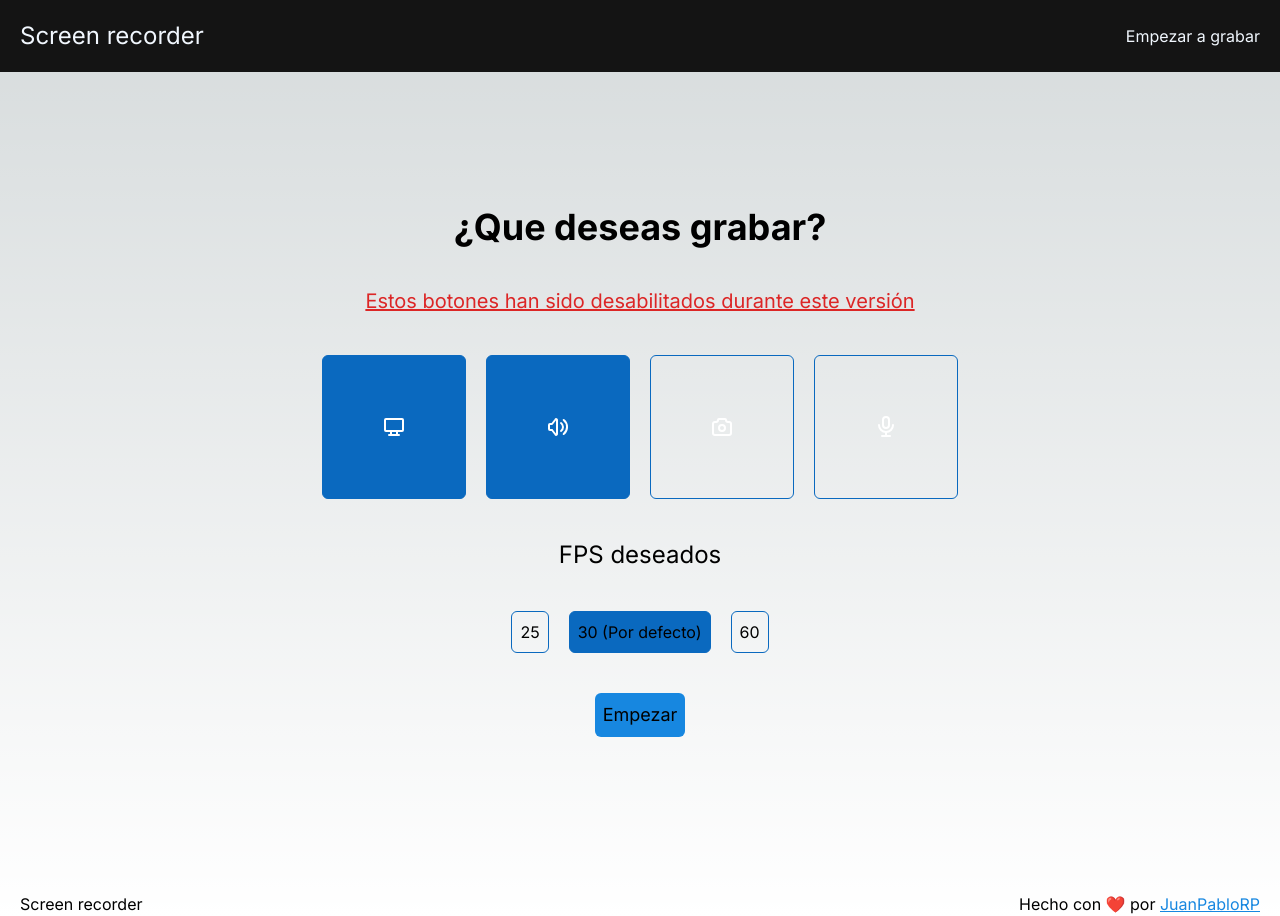
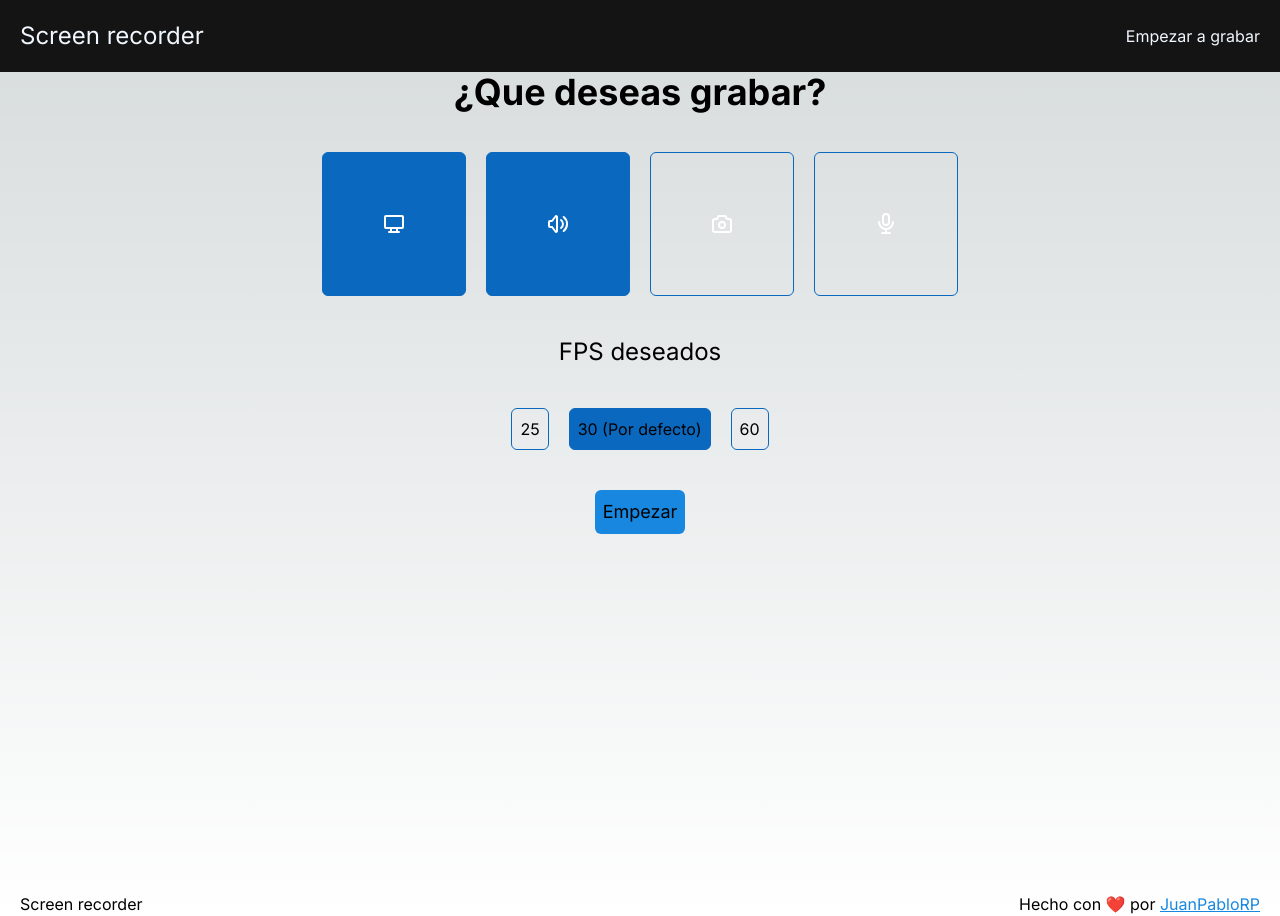
Before and after one commit to JuanPabloRP/screen-recorder, a Next.js app: page /recorder in a window 1280 px wide. Built offline with nearby package versions, Linux system fonts and the light colour scheme.

Commit message:
Refactor media recording functionality and add VideoPlayer and RecordingOptions components

```diff
--- a/app/recorder/page.jsx
+++ b/app/recorder/page.jsx
@@ -5,45 +5,48 @@ import mic from '@/public/svg/mic.svg';
 import video from '@/public/svg/video.svg';
 import screen from '@/public/svg/screen.svg';
 import audio from '@/public/svg/audio.svg';
-
+import RecordingOptions from '@/components/recorder/RecordingOptions';
+import VideoPlayer from '@/components/recorder/VideoPlayer';
+import { useRecordingContext } from '@/context/recordingContext';
 
 const Recorder = () => {
-	const [recording, setRecording] = useState({
-		video: false,
-		audio: true,
-		screen: true,
-		mic: false,
-		fps: 30,
-		isRecording: false,
-		isPaused: false,
-	});
+	const { recording, setRecording } = useRecordingContext();
 
-	const mediaRecordingRef = useRef({});
+	const mediaRecorderRef = useRef({});
 	const mediaRef = useRef({});
+	const videoStreamRef = useRef({});
 
 	const handleStartRecording = async () => {
 		try {
-			//console.log(mediaRecordingRef.current);
-
 			const media = await navigator.mediaDevices.getDisplayMedia({
 				video: { frameRate: { ideal: recording.fps } },
 				audio: recording.audio,
 			});
-
+			//Save the media stream
 			mediaRef.current = media;
 
 			const mediaRecorder = new MediaRecorder(media, {
 				mimeType: 'video/webm; codecs=vp9',
 			});
-			console.log(mediaRecorder);
-			mediaRecordingRef.current = mediaRecorder;
+			//Save the media recorder
+			mediaRecorderRef.current = mediaRecorder;
+			//Start recording
 			mediaRecorder.start();
 
-			console.log(media);
-			const updatedRecording = { ...recording, isRecording: true };
+			//Set the video stream to the video element00
+			videoStreamRef.current.srcObject = media;
+			console.log(videoStreamRef.current.srcObject);
+
+			//Update the state
+			const updatedRecording = {
+				...recording,
+				isRecording: true,
+				videoStream: media,
+			};
 			setRecording(updatedRecording);
+			console.log(recording.videoStream);
 		} catch (error) {
-			//console.error(error);
+			console.error(error);
 			setRecording({ ...recording, isRecording: false });
 		}
 	};
@@ -51,34 +54,36 @@ const Recorder = () => {
 	const handleEndRecording = async () => {
 		try {
 			handleDownload();
+
 			mediaRef.current?.getTracks().forEach((track) => track.stop());
-			console.log(mediaRecordingRef.current);
-			if (mediaRecordingRef.current) {
-				mediaRecordingRef.current?.stop();
+			//console.log(mediaRecorderRef.current);
+
+			if (mediaRecorderRef.current) {
+				mediaRecorderRef.current?.stop();
 			}
 			const updatedRecording = { ...recording, isRecording: false };
 			setRecording(updatedRecording);
 
 			//const [video] = await mediaRef.current.getVideoTracks();
 		} catch (error) {
-			console.log(error);
+			//console.log(error);
 		}
 	};
 
 	const handlePauseRecording = async () => {
-		console.log(mediaRecordingRef.current);
-		if (mediaRecordingRef.current) {
-			mediaRecordingRef.current?.pause();
+		//console.log(mediaRecorderRef.current);
+		if (mediaRecorderRef.current) {
+			mediaRecorderRef.current?.pause();
 		}
 		const updatedRecording = { ...recording, isPaused: true };
 		setRecording(updatedRecording);
 	};
 
 	const handleContinueRecording = async () => {
-		console.log(mediaRecordingRef.current);
+		//console.log(mediaRecorderRef.current);
 
-		if (mediaRecordingRef.current) {
-			mediaRecordingRef.current?.resume();
+		if (mediaRecorderRef.current) {
+			mediaRecorderRef.current?.resume();
 		}
 		const updatedRecording = { ...recording, isPaused: false };
 		setRecording(updatedRecording);
@@ -86,7 +91,7 @@ const Recorder = () => {
 
 	const handleDownload = async () => {
 		try {
-			mediaRecordingRef.current.ondataavailable = (event) => {
+			mediaRecorderRef.current.ondataavailable = (event) => {
 				const blob = new Blob([event.data], { type: 'video/webm' });
 				const url = URL.createObjectURL(blob);
 				const a = document.createElement('a');
@@ -103,7 +108,7 @@ const Recorder = () => {
 
 	const handleRecordingOptions = (e, type) => {
 		if (type == 'FPSoptions') {
-			console.log(e.target.id);
+			//console.log(e.target.id);
 			const { id } = e.target;
 
 			const updatedRecording = { ...recording, fps: id };
@@ -123,7 +128,7 @@ const Recorder = () => {
 			{
 				id: 'screen',
 				title: 'Grabar pantalla',
-				active: recording.screen,
+				active: true,
 				svg: screen,
 			},
 			{
@@ -135,13 +140,13 @@ const Recorder = () => {
 			{
 				id: 'video',
 				title: 'Grabar cámara',
-				active: recording.video,
+				active: false,
 				svg: video,
 			},
 			{
 				id: 'mic',
 				title: 'Grabar micrófono',
-				active: recording.mic,
+				active: false,
 				svg: mic,
 			},
 		],
@@ -166,101 +171,35 @@ const Recorder = () => {
 			},
 		],
 	};
-
-	useEffect(() => {
-		const fun = async () => {
-			const mediaObj = await navigator.mediaDevices.enumerateDevices();
-			console.log(mediaObj);
-		};
-
-		fun();
-	});
-
 	return (
-		<main className="min-h-screen flex flex-col justify-center items-center gap-10 ">
-			<h1 className="text-4xl font-bold ">¿Que deseas grabar?</h1>
-			<p className="text-red-600 underline text-xl">
-				Estos botones han sido desabilitados durante este versión
-			</p>
-			<ul className="flex gap-5">
-				{btnOptions.recordingOptions.map(
-					({ id, title, active, svg }, index) => (
-						<li
-							key={index}
-							className={`w-36 h-36 border border-congress-blue-600 rounded-md ${
-								active ? 'bg-congress-blue-600' : ''
-							}`}
-						>
-							<button
-								id={id}
-								className="w-full h-full flex justify-center items-center "
-								onClick={(e) => handleRecordingOptions(e, 'recordingOptions')}
-								disabled={true}
-							>
-								<Image src={svg} alt="svg" className="text-white " />
-							</button>
-						</li>
-					)
-				)}
-			</ul>
-
-			<h2 className="text-2xl">FPS deseados</h2>
-			<ul className="flex justify-between  gap-5">
-				{btnOptions.FPSoptions.map(({ id, title, active, disabled }, index) => (
-					<li
-						key={index}
-						className={` border border-congress-blue-600 rounded-md  hover:border-congress-blue-900 ${
-							active ? 'bg-congress-blue-600' : ''
-						}`}
-					>
-						<button
-							id={id}
-							className="w-full h-full p-2"
-							onClick={(e) => handleRecordingOptions(e, 'FPSoptions')}
-							disabled={disabled}
-						>
-							{title}
-						</button>
-					</li>
-				))}
-			</ul>
-
+		<main className="min-h-screen flex flex-col  items-center gap-10 ">
 			{!recording.isRecording ? (
-				<button
-					onClick={() => handleStartRecording()}
-					className="mx-auto  text-center text-lg bg-congress-blue-500 p-2 rounded-md hover:bg-congress-blue-600 focus:bg-congress-blue-800 focus:text-congress-blue-100"
-				>
-					Empezar
-				</button>
+				<RecordingOptions
+					handleStartRecording={handleStartRecording}
+					btnOptions={btnOptions}
+					handleRecordingOptions={handleRecordingOptions}
+				/>
 			) : (
-				<section className="flex gap-5">
-					<button
-						className='className="mx-auto  text-center text-lg bg-red-500 p-2 rounded-md hover:bg-red-600 focus:bg-red-800 focus:text-congress-blue-100'
-						onClick={() => handleEndRecording()}
-					>
-						Dejar de grabar
-					</button>
-					<section>
-						{recording.isPaused ? (
-							<button
-								onClick={() => handleContinueRecording()}
-								className="bg-green-600 p-2 rounded-md"
-							>
-								Continuar
-							</button>
-						) : (
-							<button
-								onClick={() => handlePauseRecording()}
-								className="bg-congress-blue-600 p-2 rounded-md"
-							>
-								Pausar
-							</button>
-						)}
-					</section>
-				</section>
+				<VideoPlayer
+					videoStreamRef={videoStreamRef.current.srcObject}
+					handleEndRecording={handleEndRecording}
+					handleContinueRecording={handleContinueRecording}
+					handlePauseRecording={handlePauseRecording}
+				/>
 			)}
 		</main>
 	);
 };
 
 export default Recorder;
+
+/* const [recording, setRecording] = useState({
+		video: false,
+		audio: true,
+		screen: true,
+		mic: false,
+		fps: 30,
+		isRecording: false,
+		isPaused: false,
+		videoStream: {},
+	}); */
--- /dev/null
+++ b/components/recorder/RecordingOptions.tsx
@@ -0,0 +1,86 @@
+'use client';
+import { useRecordingContext } from '@/context/recordingContext';
+import { StaticImport } from 'next/dist/shared/lib/get-img-props';
+import Image from 'next/image';
+
+interface BtnOption {
+	id: string;
+	title: string;
+	active: boolean;
+	disabled?: boolean ;
+	svg: string | StaticImport;
+}
+
+interface RecordingOptionsProps {
+	btnOptions: {
+		recordingOptions: BtnOption[];
+		FPSoptions: BtnOption[];
+	};
+	handleRecordingOptions: (e: any, type: string) => void; // Reemplaza 'any' con el tipo correcto para 'e'
+	handleStartRecording: () => void;
+}
+
+const RecordingOptions = ({
+	btnOptions,
+	handleRecordingOptions,
+	handleStartRecording,
+}: RecordingOptionsProps) => {
+	const { recording, setRecording } = useRecordingContext();
+
+	return (
+		<main className="min-h-screen flex flex-col  items-center gap-10 ">
+			<h1 className="text-4xl font-bold ">¿Que deseas grabar?</h1>
+
+			<ul className="flex gap-5">
+				{btnOptions.recordingOptions.map(
+					({ id, title, active, svg }, index) => (
+						<li
+							key={index}
+							className={`w-36 h-36 border border-congress-blue-600 rounded-md ${
+								active ? 'bg-congress-blue-600' : ''
+							}`}
+						>
+							<button
+								id={id}
+								className="w-full h-full flex justify-center items-center "
+								onClick={(e) => handleRecordingOptions(e, 'recordingOptions')}
+							>
+								<Image src={svg} alt="svg" className="text-white " />
+							</button>
+						</li>
+					)
+				)}
+			</ul>
+
+			<h2 className="text-2xl">FPS deseados</h2>
+			<ul className="flex justify-between  gap-5">
+				{btnOptions.FPSoptions.map(({ id, title, active, disabled }, index) => (
+					<li
+						key={index}
+						className={`fill-slate-950 border border-congress-blue-600 rounded-md  hover:border-congress-blue-900 ${
+							active ? 'bg-congress-blue-600' : ''
+						}`}
+					>
+						<button
+							id={id}
+							className="w-full h-full p-2"
+							onClick={(e) => handleRecordingOptions(e, 'FPSoptions')}
+							disabled={disabled}
+						>
+							{title}
+						</button>
+					</li>
+				))}
+			</ul>
+
+			<button
+				onClick={() => handleStartRecording()}
+				className="mx-auto  text-center text-lg bg-congress-blue-500 p-2 rounded-md hover:bg-congress-blue-600 focus:bg-congress-blue-800 focus:text-congress-blue-100"
+			>
+				Empezar
+			</button>
+		</main>
+	);
+};
+
+export default RecordingOptions;
--- /dev/null
+++ b/components/recorder/VideoPlayer.jsx
@@ -0,0 +1,94 @@
+'use client';
+
+import { useRecordingContext } from '@/context/recordingContext';
+import { useEffect, useRef } from 'react';
+
+/* interface VideoPlayerProps {
+	videoStreamRef: MediaStream;
+	handleEndRecording: () => void;
+	handleContinueRecording: () => void;
+	handlePauseRecording: () => void;
+} */
+
+const VideoPlayer = ({
+	videoStreamRef,
+	handleEndRecording,
+	handleContinueRecording,
+	handlePauseRecording,
+}) => {
+	const { recording, setRecording } = useRecordingContext();
+	const videoRef = useRef({});
+
+	useEffect(() => {
+		if (videoRef.current && videoStreamRef) {
+			videoRef.current.srcObject = videoStreamRef;
+		}
+	}, [videoStreamRef]);
+
+	return (
+		<main className="h-screen w-full flex flex-col items-center  ">
+			<h1 className="text-4xl font-bold ">
+				{recording.isPaused ? 'Pausado...' : 'Grabando...'}
+			</h1>
+
+			<video ref={videoRef} autoPlay className="w-3/4 bg-neutral-900"></video>
+
+			<section className="flex gap-5 ">
+				<section>
+					{recording.isPaused ? (
+						<button
+							onClick={() => handleContinueRecording()}
+							className="bg-green-600 p-2 rounded-md"
+						>
+							<svg
+								xmlns="http://www.w3.org/2000/svg"
+								width="24"
+								height="24"
+								viewBox="0 0 24 24"
+								fill="none"
+								stroke="currentColor"
+								stroke-width="2"
+								stroke-linecap="round"
+								stroke-linejoin="round"
+								className="icon icon-tabler icons-tabler-outline icon-tabler-player-play"
+							>
+								<path stroke="none" d="M0 0h24v24H0z" fill="none" />
+								<path d="M7 4v16l13 -8z" />
+							</svg>
+						</button>
+					) : (
+						<button
+							onClick={() => handlePauseRecording()}
+							className="bg-congress-blue-600 p-2 rounded-md"
+						>
+							<svg
+								xmlns="http://www.w3.org/2000/svg"
+								width="24"
+								height="24"
+								viewBox="0 0 24 24"
+								fill="none"
+								stroke="currentColor"
+								stroke-width="2"
+								stroke-linecap="round"
+								stroke-linejoin="round"
+								className="icon icon-tabler icons-tabler-outline icon-tabler-player-pause"
+							>
+								<path stroke="none" d="M0 0h24v24H0z" fill="none" />
+								<path d="M6 5m0 1a1 1 0 0 1 1 -1h2a1 1 0 0 1 1 1v12a1 1 0 0 1 -1 1h-2a1 1 0 0 1 -1 -1z" />
+								<path d="M14 5m0 1a1 1 0 0 1 1 -1h2a1 1 0 0 1 1 1v12a1 1 0 0 1 -1 1h-2a1 1 0 0 1 -1 -1z" />
+							</svg>
+						</button>
+					)}
+				</section>
+				<button
+					className='className="mx-auto  text-center text-lg bg-red-500 p-2 rounded-md hover:bg-red-600 focus:bg-red-800 focus:text-congress-blue-100'
+					onClick={() => handleEndRecording()}
+				>
+					Dejar de grabar
+				</button>
+			</section>
+		</main>
+	);
+};
+
+export default VideoPlayer;
--- a/tsconfig.json
+++ b/tsconfig.json
@@ -21,6 +21,6 @@
       "@/*": ["./*"]
     }
   },
-  "include": ["next-env.d.ts", "**/*.ts", "**/*.tsx", ".next/types/**/*.ts", "app/recorder/page.jsx"],
+  "include": ["next-env.d.ts", "**/*.ts", "**/*.tsx", ".next/types/**/*.ts", "app/recorder/page.jsx", "components/recorder/VideoPlayer.jsx"],
   "exclude": ["node_modules"]
 }
```
